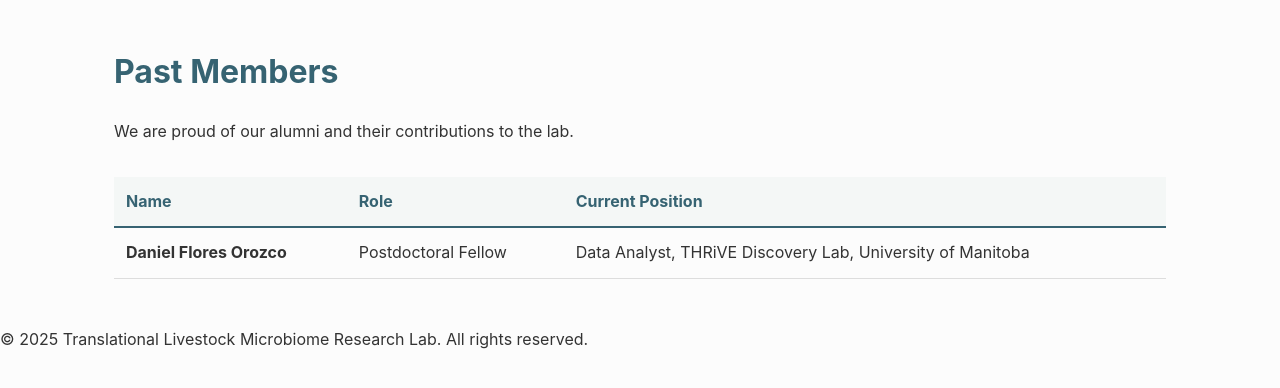
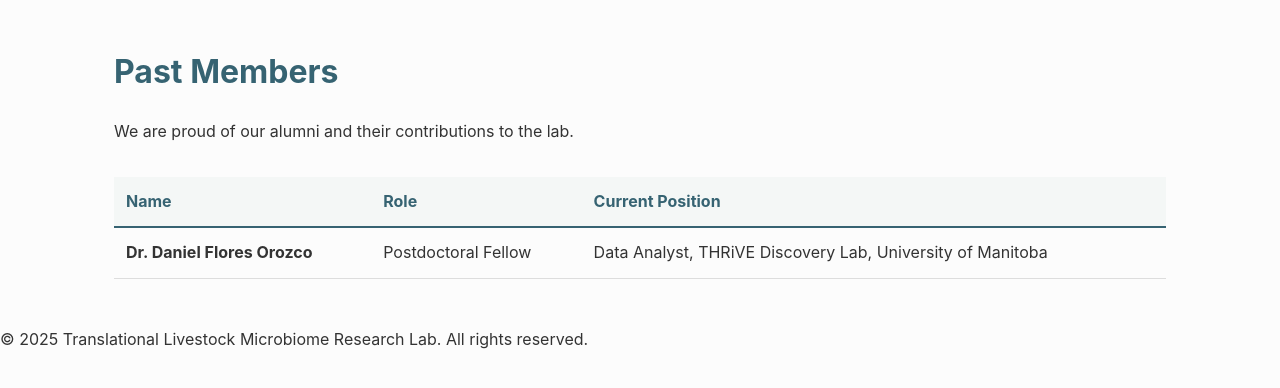
Before and after one commit to TLMicrobiomeLab/tlmicrobiomelab.github.io, a Jekyll site: the page built from past-members.md, in a window 1280 px wide, cut to the strip 120-508 px from the top of the page. Built offline with Jekyll 4.4.1, drawn with Linux system fonts in a browser that asks for light colours.

Commit message:
Update member title to include 'Dr.' prefix

```diff
--- a/past-members.md
+++ b/past-members.md
@@ -19,7 +19,7 @@ permalink: /past-members/
   </thead>
   <tbody>
     <tr>
-      <td style="padding: 12px; border-bottom: 1px solid #ddd;"><strong>Daniel Flores Orozco</strong></td>
+      <td style="padding: 12px; border-bottom: 1px solid #ddd;"><strong>Dr. Daniel Flores Orozco</strong></td>
       <td style="padding: 12px; border-bottom: 1px solid #ddd;">Postdoctoral Fellow</td>
       <td style="padding: 12px; border-bottom: 1px solid #ddd;">Data Analyst, THRiVE Discovery Lab, University of Manitoba</td>
     </tr>
```
